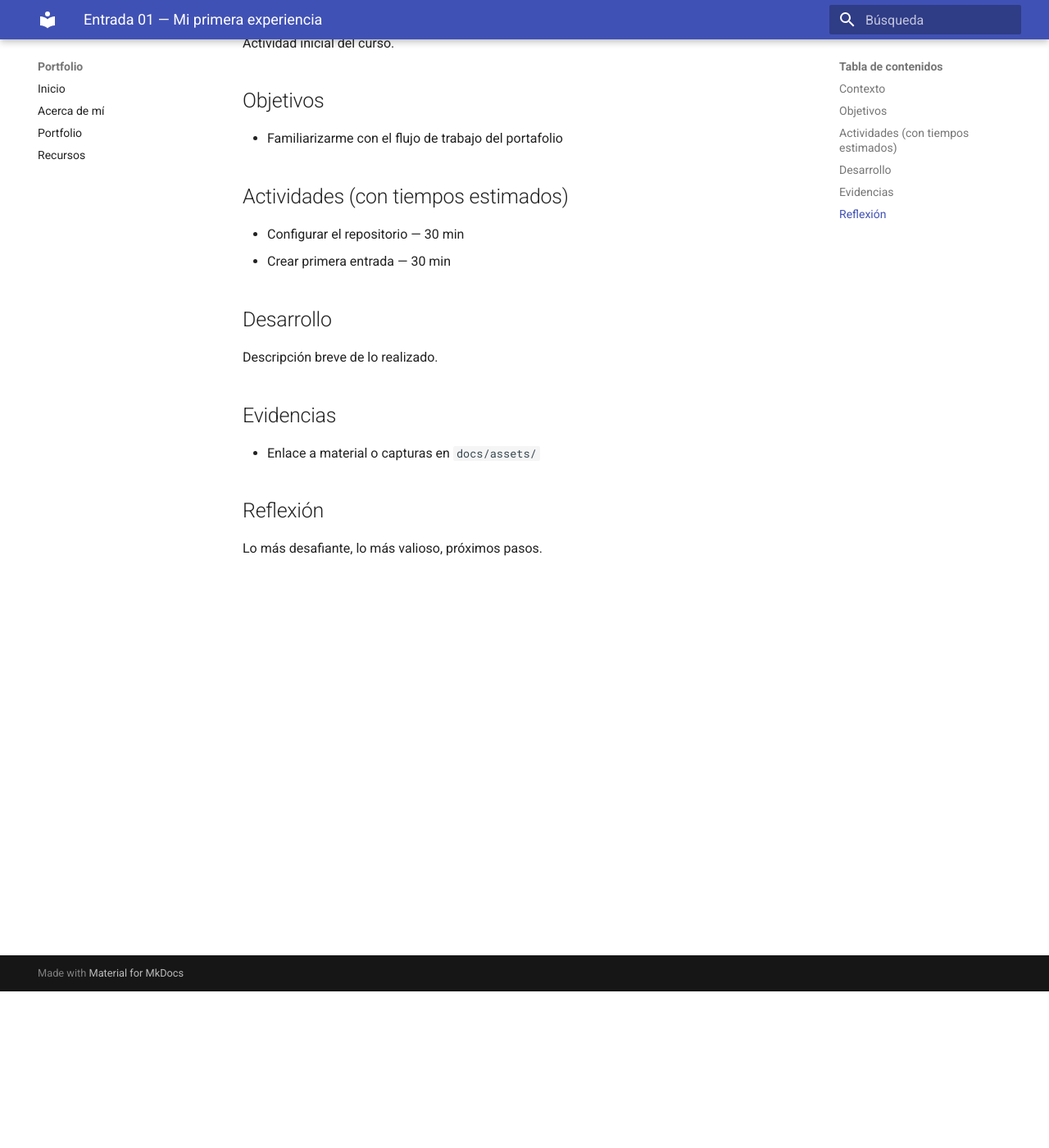
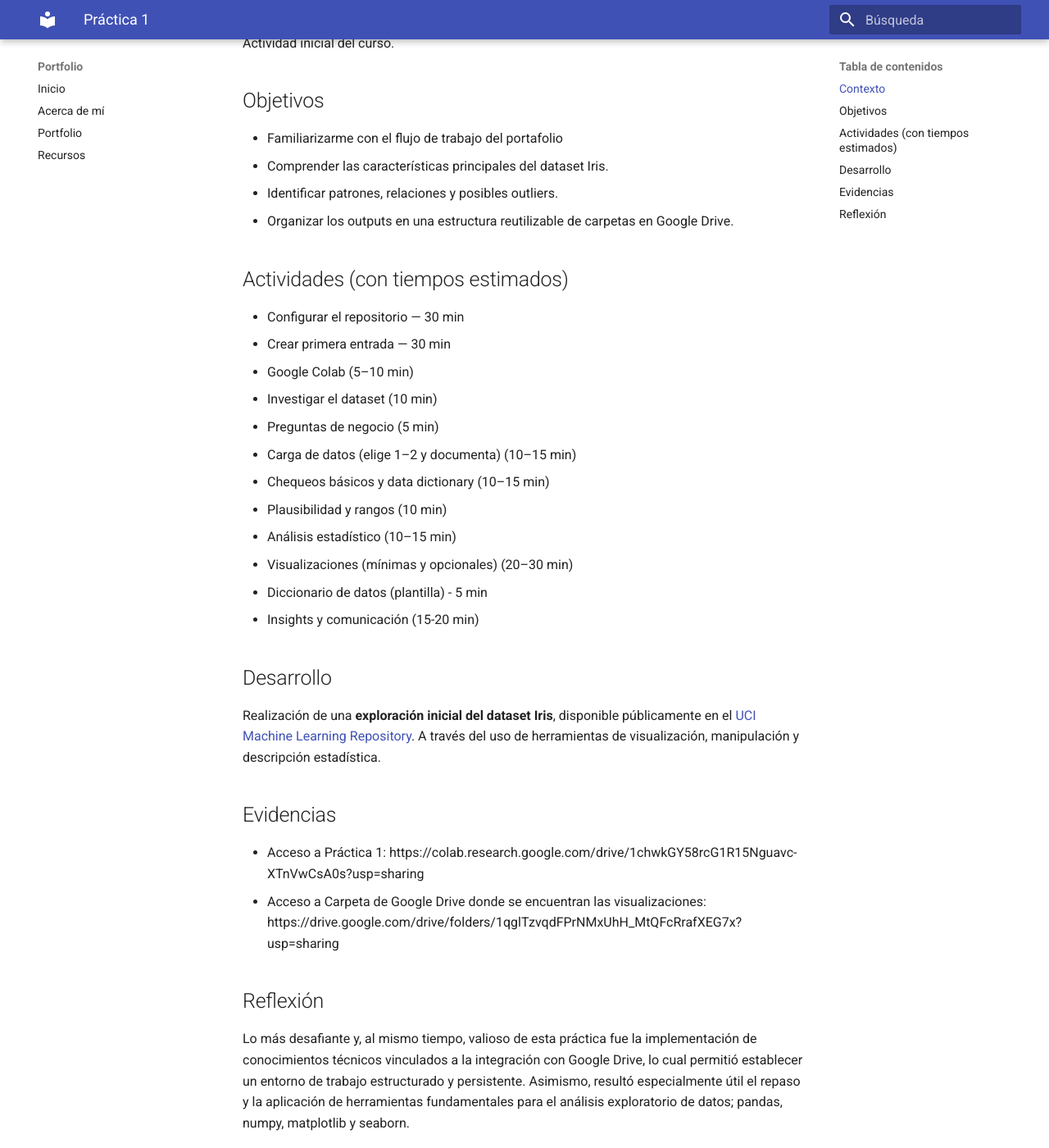
Before and after one commit to aleaurre/Ingenieria_de_Datos, an MkDocs documentation site: the page built from docs/portfolio/01-primera-entrada.md, in a window 1280 px wide and 1400 px high, scrolled down 191 px. Shown: the whole window at 82% size. Built offline with MkDocs 1.6.1 and Material for MkDocs 9.7.7, drawn with Linux system fonts in a browser that asks for light colours.

Commit message:
Práctica1.md

```diff
--- a/docs/portfolio/01-primera-entrada.md
+++ b/docs/portfolio/01-primera-entrada.md
@@ -1,5 +1,5 @@
 ---
-title: "Entrada 01 — Mi primera experiencia"
+title: "Práctica 1"
 date: 2025-01-01
 ---
 
@@ -10,16 +10,32 @@ Actividad inicial del curso.
 
 ## Objetivos
 - Familiarizarme con el flujo de trabajo del portafolio
+- Comprender las características principales del dataset Iris.
+- Identificar patrones, relaciones y posibles outliers.
+- Organizar los outputs en una estructura reutilizable de carpetas en Google Drive.
 
 ## Actividades (con tiempos estimados)
 - Configurar el repositorio — 30 min
 - Crear primera entrada — 30 min
+- Google Colab (5–10 min)
+- Investigar el dataset (10 min)
+- Preguntas de negocio (5 min)
+- Carga de datos (elige 1–2 y documenta) (10–15 min)
+- Chequeos básicos y data dictionary (10–15 min)
+- Plausibilidad y rangos (10 min)
+- Análisis estadístico (10–15 min)
+- Visualizaciones (mínimas y opcionales) (20–30 min)
+- Diccionario de datos (plantilla) - 5 min
+- Insights y comunicación (15-20 min)
 
 ## Desarrollo
-Descripción breve de lo realizado.
+Realización de una **exploración inicial del dataset Iris**, disponible públicamente en el [UCI Machine Learning Repository](https://archive.ics.uci.edu/dataset/53/iris). A través del uso de herramientas de visualización, manipulación y descripción estadística.
 
 ## Evidencias
-- Enlace a material o capturas en `docs/assets/`
+- Acceso a Práctica 1:
+  https://colab.research.google.com/drive/1chwkGY58rcG1R15Nguavc-XTnVwCsA0s?usp=sharing
+- Acceso a Carpeta de Google Drive donde se encuentran las visualizaciones:
+  https://drive.google.com/drive/folders/1qglTzvqdFPrNMxUhH_MtQFcRrafXEG7x?usp=sharing
 
 ## Reflexión
-Lo más desafiante, lo más valioso, próximos pasos.
+Lo más desafiante y, al mismo tiempo, valioso de esta práctica fue la implementación de conocimientos técnicos vinculados a la integración con Google Drive, lo cual permitió establecer un entorno de trabajo estructurado y persistente. Asimismo, resultó especialmente útil el repaso y la aplicación de herramientas fundamentales para el análisis exploratorio de datos; pandas, numpy, matplotlib y seaborn.
```
